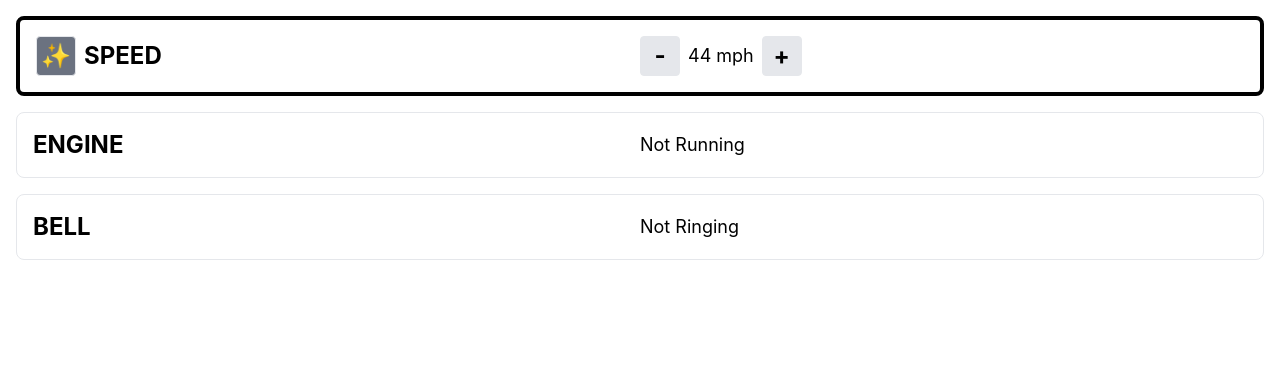
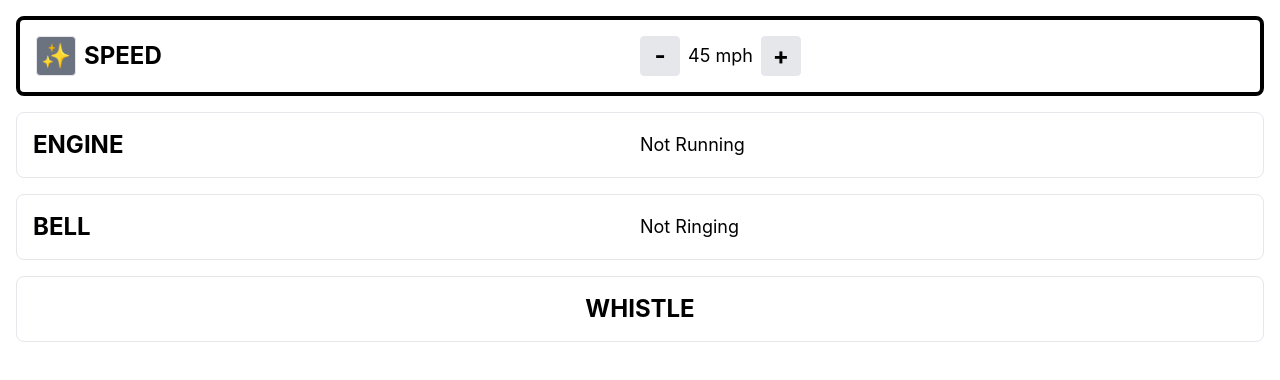
Before and after one commit to zacharytamas/big-boy, a React (Create React App) app: page / in a window 1280 px wide. Shown: the top 380 px of the page. Built offline with nearby package versions, Linux system fonts and the light colour scheme; no server answers.

Commit message:
Add whistle ability

```diff
--- a/src/App.tsx
+++ b/src/App.tsx
@@ -6,6 +6,7 @@ import { useMachine } from '@xstate/react';
 import { bellMachine } from './machines/bellMachine';
 import SpeedControlPanel from './SpeedControlPanel';
 import { speedMachine } from './machines/speedMachine';
+import { whistleMachine } from './machines/whistleMachine';
 
 function App() {
   const [engineOn, setEngineOn] = useState(false);
@@ -15,6 +16,8 @@ function App() {
   const bellIsRinging = bell.matches('ringing');
 
   const [speedMachine_, sendSpeedMachine] = useMachine(speedMachine);
+
+  const [whistleMachine_, sendWhistleMachine] = useMachine(whistleMachine);
 
   useEffect(() => {
     chuffing.setSpeed(speedMachine_.context.speed);
@@ -63,6 +66,16 @@ function App() {
           <div className="flex-1 font-bold uppercase text-2xl">Bell</div>
           <div className="flex-1 text-lg">{bellIsRinging ? `Ringing` : `Not Ringing`}</div>
         </div>
+
+        <div
+          className={cn('border rounded-lg p-4 cursor-pointer text-2xl font-bold text-center', {
+            'bg-red-500 animate-pulse text-white': whistleMachine_.matches('sounding'),
+          })}
+          onMouseDown={() => sendWhistleMachine('START')}
+          onMouseUp={() => sendWhistleMachine('STOP')}
+        >
+          WHISTLE
+        </div>
       </div>
     </div>
   );
--- a/src/machines/speedMachine.ts
+++ b/src/machines/speedMachine.ts
@@ -1,6 +1,7 @@
 import { createMachine, assign, spawn, type InvokeCallback, type Actor } from 'xstate';
 
 const MILES_PER_HOUR_IN_METERS_PER_SECOND = 0.44704;
+const DEFAULT_SPEED = 20.5;
 
 export const speedMachine = createMachine(
   {
@@ -16,9 +17,7 @@ export const speedMachine = createMachine(
     tsTypes: {} as import('./speedMachine.typegen').Typegen0,
     id: 'speed',
     initial: 'static',
-    context: {
-      speed: 20,
-    },
+    context: { speed: DEFAULT_SPEED },
     on: { START_AUTO: 'auto', START_STATIC: 'static' },
     states: {
       auto: {
--- /dev/null
+++ b/src/machines/whistleMachine.ts
@@ -0,0 +1,42 @@
+import { Actor, createMachine, type InvokeCallback } from 'xstate';
+import { whistleSound } from '../sound/whistle';
+
+export const whistleMachine = createMachine({
+  schema: {
+    context: {} as { whistleActorRef?: Actor },
+    events: {} as { type: 'START' } | { type: 'STOP' },
+  },
+  tsTypes: {} as import('./whistleMachine.typegen').Typegen0,
+  id: 'whistle',
+  initial: 'idle',
+  states: {
+    idle: {
+      on: { START: 'sounding' },
+    },
+    startRequested: {
+      invoke: { src: (context, event) => (send) => {} },
+    },
+    stopRequested: {},
+    sounding: {
+      invoke: {
+        src: (context, event) => (send) => {
+          const loopStartId = whistleSound.play('loopStart');
+          let loopId: number;
+
+          whistleSound.once(
+            'end',
+            () => {
+              loopId = whistleSound.play('loop');
+            },
+            loopStartId
+          );
+
+          return () => {
+            whistleSound.stop(loopId).play('loopEnd');
+          };
+        },
+      },
+      on: { STOP: 'idle' },
+    },
+  },
+});
--- /dev/null
+++ b/src/machines/whistleMachine.typegen.ts
@@ -0,0 +1,21 @@
+// This file was automatically generated. Edits will be overwritten
+
+export interface Typegen0 {
+  "@@xstate/typegen": true;
+  internalEvents: {
+    "xstate.init": { type: "xstate.init" };
+  };
+  invokeSrcNameMap: {};
+  missingImplementations: {
+    actions: never;
+    services: never;
+    guards: never;
+    delays: never;
+  };
+  eventsCausingActions: {};
+  eventsCausingServices: {};
+  eventsCausingGuards: {};
+  eventsCausingDelays: {};
+  matchesStates: "idle" | "sounding" | "startRequested" | "stopRequested";
+  tags: never;
+}
--- a/src/sound/useChuffing.ts
+++ b/src/sound/useChuffing.ts
@@ -7,7 +7,7 @@ interface UseChuffing {
   stop(): void;
 }
 
-const slowChuffing = new Howl({ src: ['chuffing-slow.mp3'], loop: true });
+const slowChuffing = new Howl({ src: ['chuff-2.mp3'], loop: true });
 let SHARED_CHUFF_ID: number;
 
 /** A hook for controlling the sound of the chuffing of the engine. */
--- /dev/null
+++ b/src/sound/whistle.ts
@@ -0,0 +1,15 @@
+import { Howl } from 'howler';
+
+const START_GAP = 30;
+const START_LENGTH = 240;
+const LOOP_LENGTH = 300;
+const END_LENGTH = 1000;
+
+export const whistleSound = new Howl({
+  src: 'whistle-whole.mp3',
+  sprite: {
+    loopStart: [START_GAP, START_LENGTH],
+    loop: [START_GAP + START_LENGTH, LOOP_LENGTH, true],
+    loopEnd: [START_GAP + START_LENGTH + LOOP_LENGTH, END_LENGTH],
+  },
+});
```
Also changed, not shown: 2 other files (tests, documents, lock files or other folders).
